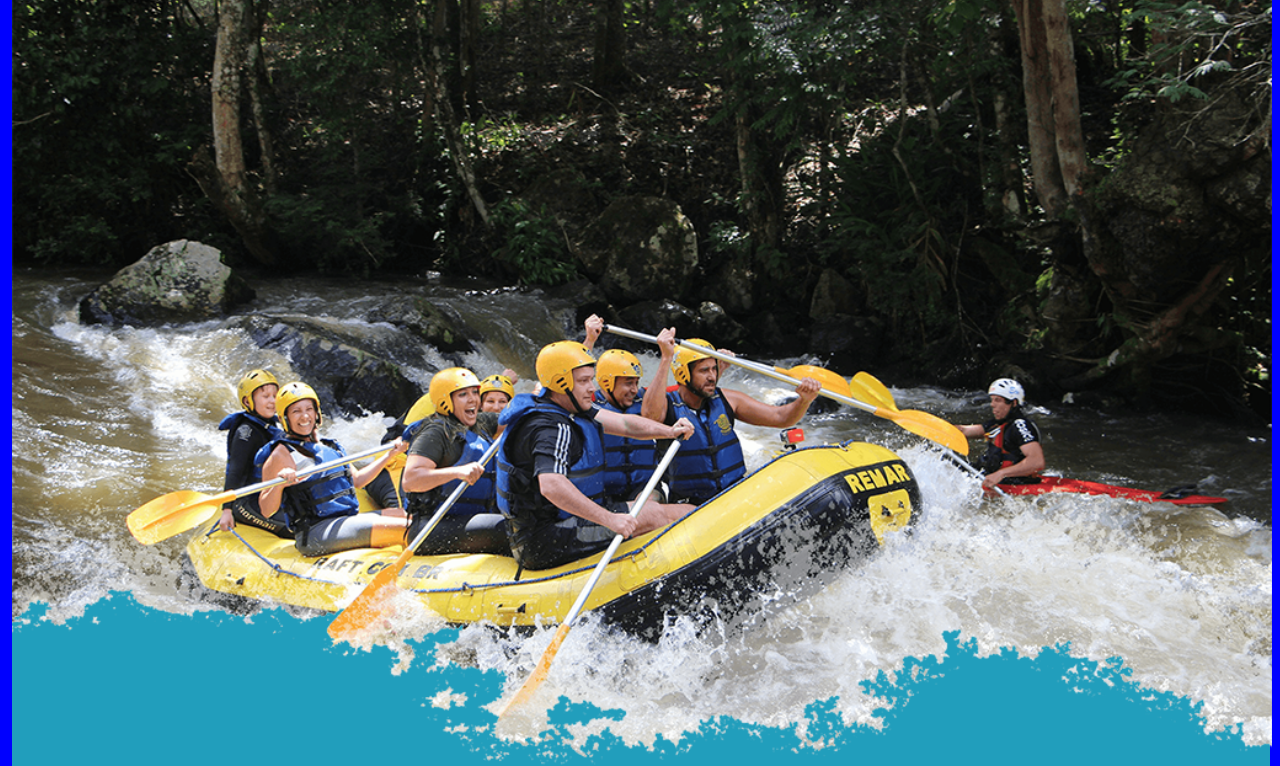
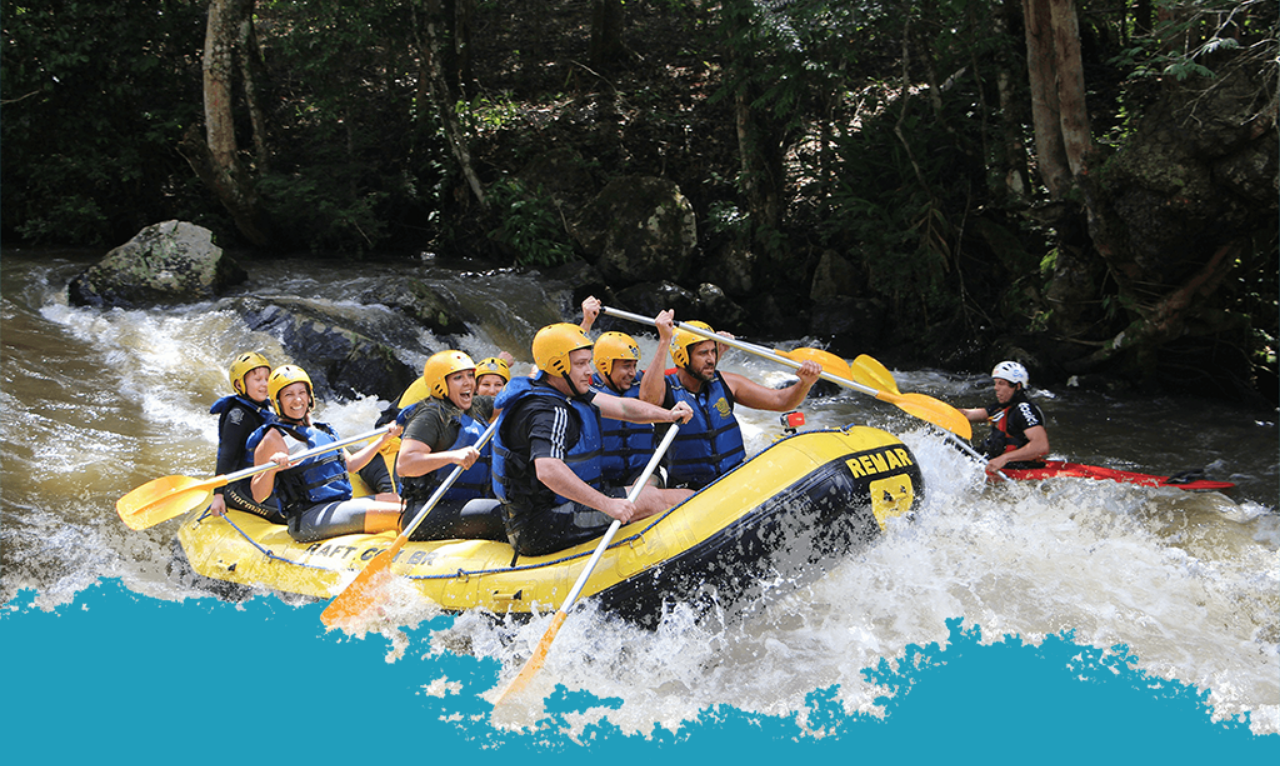
Before and after one commit to dpina1988/wdd130, a plain HTML site: page index.html in a window 1280 px wide. Shown: the part 166-932 px from the top of the page. Drawn offline with Linux system fonts and the light colour scheme.

Commit message:
changes_styles

```diff
--- a/styles/style.css
+++ b/styles/style.css
@@ -1,8 +1,4 @@
 @import url('https://fonts.googleapis.com/css2?family=Lato&family=Noto+Serif&display=swap');
-
-* {
-    border: 2px solid blue;
-}
 
 body {
     background-color: #219ebc;
```
